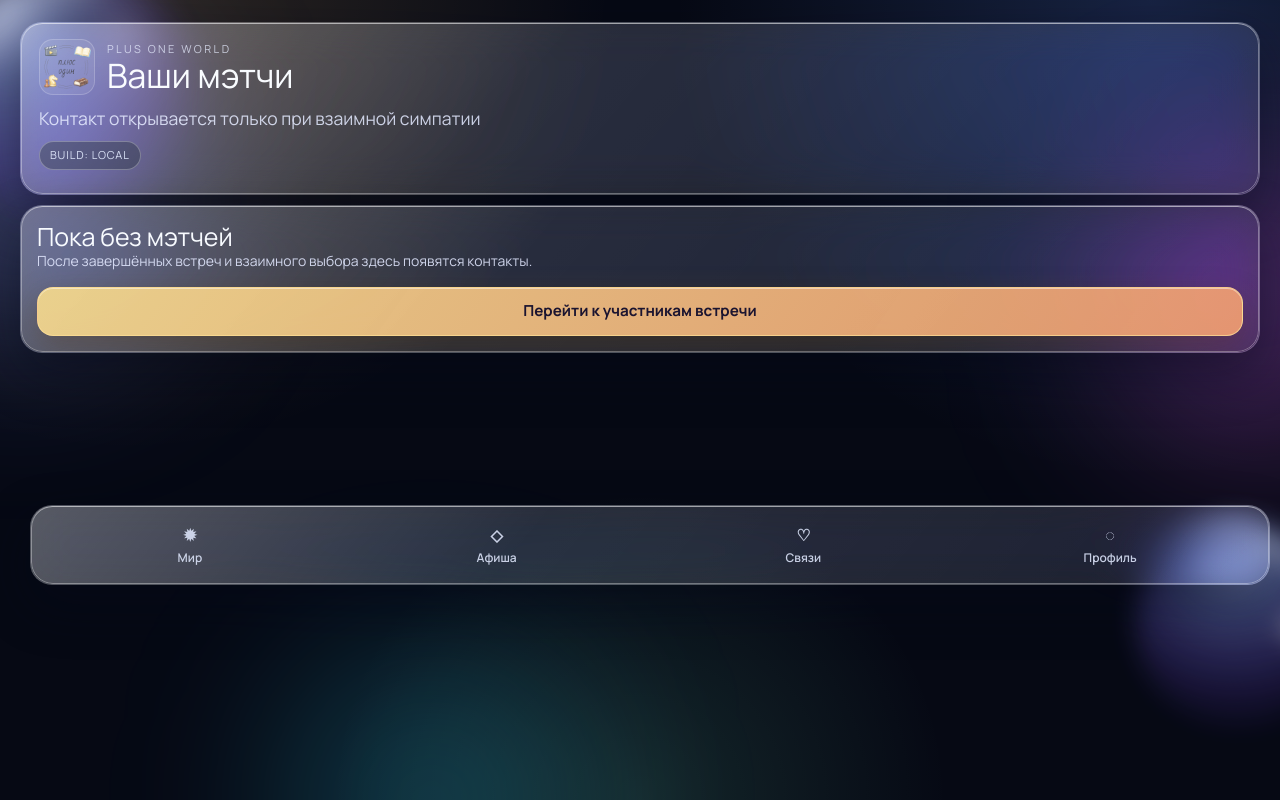
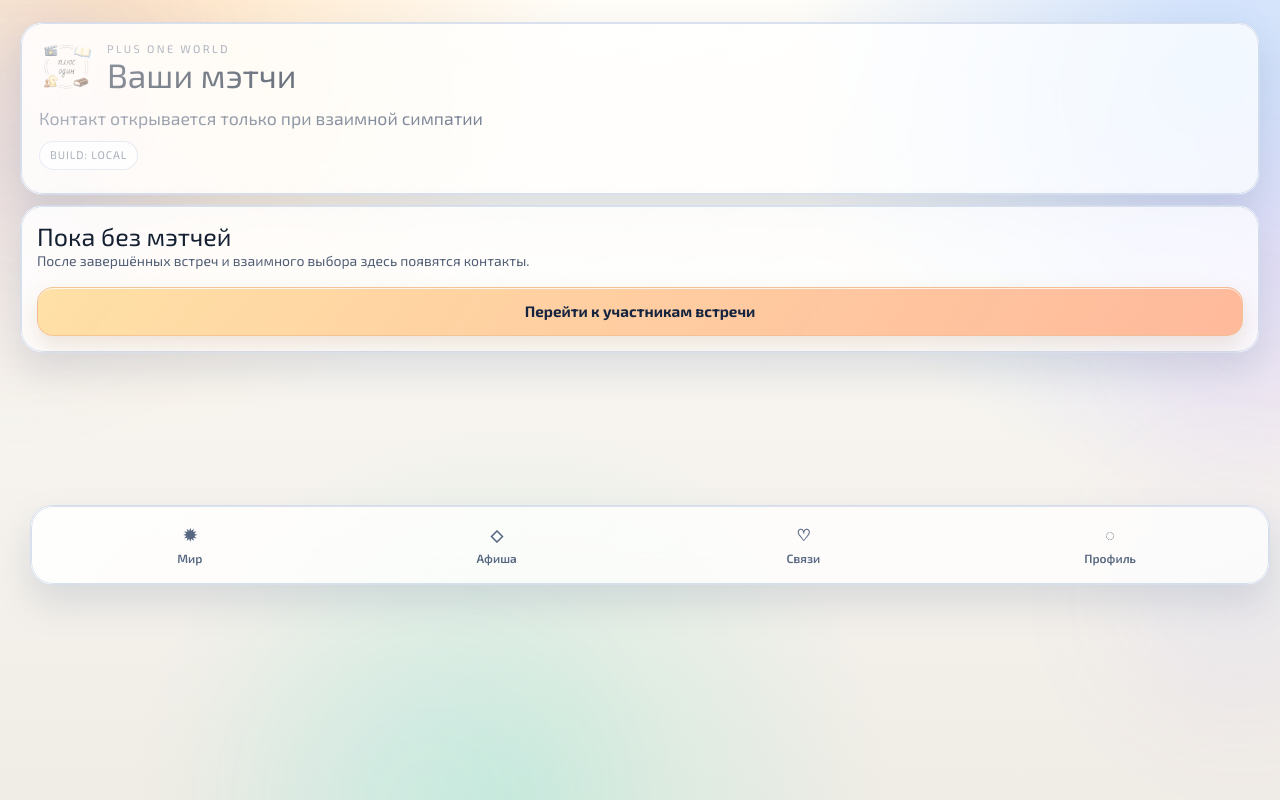
Before and after one commit to Fibonachhi/diana, a Next.js app: page /matches in a window 1280 px wide. Built offline with nearby package versions, Linux system fonts and the light colour scheme.

Commit message:
Switch to full light UI theme and new typography

```diff
--- a/app/globals.css
+++ b/app/globals.css
@@ -10,7 +10,7 @@
 @theme inline {
   --color-background: var(--background);
   --color-foreground: var(--foreground);
-  --font-sans: var(--font-manrope);
+  --font-sans: var(--font-exo2);
 }
 
 * {
@@ -23,7 +23,7 @@ body {
   min-height: 100dvh;
   overflow-x: hidden;
   color: var(--foreground);
-  font-family: var(--font-manrope), sans-serif;
+  font-family: var(--font-exo2), sans-serif;
   background:
     radial-gradient(circle at 12% 6%, rgba(74, 117, 255, 0.4), transparent 32%),
     radial-gradient(circle at 84% 7%, rgba(205, 76, 255, 0.26), transparent 31%),
@@ -1260,3 +1260,162 @@ body {
     grid-auto-columns: 76%;
   }
 }
+
+/* -------- Full Light Rebrand -------- */
+:root {
+  --background: #f8f6f1;
+  --foreground: #1c2433;
+}
+
+html,
+body {
+  color: #1c2433;
+  background:
+    radial-gradient(circle at 8% -5%, rgba(255, 208, 153, 0.6), transparent 33%),
+    radial-gradient(circle at 95% 8%, rgba(153, 192, 255, 0.5), transparent 30%),
+    radial-gradient(circle at 40% 100%, rgba(147, 230, 201, 0.35), transparent 34%),
+    linear-gradient(180deg, #fffdf8 0%, #f6f3ee 58%, #f0ece6 100%);
+}
+
+.ambient,
+.bg-orb {
+  opacity: 0.3;
+  filter: blur(70px);
+}
+
+.app-root {
+  background: transparent;
+}
+
+.app-header-v2 {
+  background: linear-gradient(125deg, rgba(255, 255, 255, 0.9), rgba(245, 249, 255, 0.85));
+  border-color: rgba(145, 166, 203, 0.35);
+}
+
+.eyebrow {
+  color: rgba(68, 84, 112, 0.8);
+}
+
+.app-header-v2 h1,
+.screen-title,
+.event-title,
+.section-row h2 {
+  color: #152033;
+}
+
+.subtitle,
+.event-meta,
+.muted,
+.game-card p,
+.onboarding-v2-card p,
+.onboarding-v2-hint {
+  color: rgba(52, 68, 96, 0.86);
+}
+
+.build-badge {
+  border-color: rgba(144, 166, 207, 0.4);
+  background: rgba(255, 255, 255, 0.75);
+  color: rgba(54, 69, 94, 0.8);
+}
+
+.mini-tabs {
+  background: rgba(255, 255, 255, 0.84);
+  border-color: rgba(132, 157, 202, 0.34);
+  box-shadow: 0 20px 45px rgba(90, 114, 150, 0.2);
+}
+
+.mini-tab {
+  color: rgba(65, 83, 114, 0.88);
+}
+
+.mini-tab-active {
+  color: #172034;
+  background: linear-gradient(122deg, #ffd797, #ffb79a);
+}
+
+.input,
+.details-pill,
+.event-chip,
+.hub-metric,
+.onboarding-v2-progress-block,
+.onboarding-v2-card,
+.map-preview,
+.taste-card,
+.onboarding-v2-btn {
+  border-color: rgba(137, 162, 204, 0.35);
+  background: rgba(255, 255, 255, 0.75);
+  color: #18243b;
+}
+
+.input::placeholder {
+  color: rgba(79, 101, 137, 0.58);
+}
+
+.input:focus {
+  outline: 2px solid rgba(111, 149, 233, 0.42);
+}
+
+.map-preview {
+  background:
+    linear-gradient(120deg, rgba(191, 213, 255, 0.4), rgba(255, 255, 255, 0.8)),
+    repeating-linear-gradient(45deg, rgba(73, 101, 142, 0.05) 0 10px, rgba(73, 101, 142, 0.1) 10px 20px);
+}
+
+.game-card,
+.onboarding-v2-card,
+.liquidGlass {
+  box-shadow: 0 14px 34px rgba(90, 109, 140, 0.18);
+}
+
+.brand-splash {
+  background:
+    radial-gradient(circle at 50% -15%, rgba(255, 190, 129, 0.45), transparent 38%),
+    radial-gradient(circle at 100% 0%, rgba(147, 185, 255, 0.42), transparent 35%),
+    linear-gradient(180deg, #fffcf6 0%, #f7f3ec 100%);
+}
+
+.brand-splash-bg {
+  background:
+    radial-gradient(circle at 50% 30%, rgba(255, 228, 180, 0.55), transparent 33%),
+    radial-gradient(circle at 50% 84%, rgba(173, 207, 255, 0.48), transparent 35%);
+}
+
+.brand-splash-logo-wrap h1 {
+  color: #13253e;
+}
+
+.brand-splash-logo-wrap p,
+.brand-loader-label {
+  color: rgba(49, 71, 106, 0.82);
+}
+
+.brand-loader {
+  background: rgba(79, 101, 137, 0.2);
+}
+
+.onboarding-v2 {
+  background:
+    radial-gradient(circle at 95% -10%, rgba(142, 187, 255, 0.5), transparent 34%),
+    radial-gradient(circle at 0% 90%, rgba(255, 204, 141, 0.42), transparent 34%),
+    linear-gradient(180deg, #fffdf8 0%, #f5f0e8 100%);
+}
+
+.onboarding-v2-kicker,
+.onboarding-v2-field span,
+.onboarding-v2-progress-block p {
+  color: rgba(75, 95, 130, 0.76);
+}
+
+.onboarding-v2-btn-primary,
+.button.accent,
+.button.primary {
+  color: #162338;
+}
+
+.onboarding-v2-btn-primary {
+  background: linear-gradient(120deg, #ffd89f, #ffb59d);
+}
+
+.section-link {
+  color: #2f5fb6;
+}
--- a/app/layout.tsx
+++ b/app/layout.tsx
@@ -1,12 +1,12 @@
 import type { Metadata } from "next";
-import { Manrope } from "next/font/google";
+import { Exo_2 } from "next/font/google";
 import Script from "next/script";
 import "./globals.css";
 import "@/src/styles/glass.css";
 import { TelegramSessionBootstrap } from "@/src/components/telegram-session-bootstrap";
 
-const manrope = Manrope({
-  variable: "--font-manrope",
+const exo2 = Exo_2({
+  variable: "--font-exo2",
   subsets: ["latin", "cyrillic"],
 });
 
@@ -22,7 +22,7 @@ export default function RootLayout({
 }>) {
   return (
     <html lang="ru">
-      <body className={`${manrope.variable} antialiased`}>
+      <body className={`${exo2.variable} antialiased`}>
         <Script src="https://telegram.org/js/telegram-web-app.js" strategy="beforeInteractive" />
         <TelegramSessionBootstrap />
         {children}
--- a/src/components/LiquidGlassButton/LiquidGlassButton.module.css
+++ b/src/components/LiquidGlassButton/LiquidGlassButton.module.css
@@ -24,21 +24,21 @@
 }
 
 .primary {
-  color: #f8f8ff;
-  background: linear-gradient(120deg, rgba(93, 108, 255, 0.84), rgba(177, 85, 255, 0.84));
-  border: 1px solid rgba(170, 176, 255, 0.75);
-  box-shadow: 0 14px 34px rgba(50, 47, 122, 0.45), inset 0 1px 0 rgba(255, 255, 255, 0.35);
+  color: #13233d;
+  background: linear-gradient(120deg, rgba(157, 198, 255, 0.94), rgba(146, 230, 213, 0.92));
+  border: 1px solid rgba(143, 183, 224, 0.75);
+  box-shadow: 0 10px 24px rgba(101, 130, 168, 0.25), inset 0 1px 0 rgba(255, 255, 255, 0.75);
 }
 
 .accent {
-  color: #1b1430;
-  background: linear-gradient(125deg, rgba(246, 218, 142, 0.92), rgba(244, 160, 113, 0.9));
-  border: 1px solid rgba(255, 223, 149, 0.72);
-  box-shadow: 0 12px 30px rgba(91, 59, 13, 0.35), inset 0 1px 0 rgba(255, 255, 255, 0.45);
+  color: #15243f;
+  background: linear-gradient(125deg, rgba(255, 223, 161, 0.95), rgba(255, 179, 147, 0.92));
+  border: 1px solid rgba(240, 189, 145, 0.75);
+  box-shadow: 0 10px 24px rgba(163, 120, 80, 0.2), inset 0 1px 0 rgba(255, 255, 255, 0.78);
 }
 
 .ghost {
-  color: rgba(236, 242, 255, 0.95);
-  background: rgba(255, 255, 255, 0.08);
-  border: 1px solid rgba(255, 255, 255, 0.25);
+  color: #30496e;
+  background: rgba(255, 255, 255, 0.7);
+  border: 1px solid rgba(150, 171, 205, 0.45);
 }
--- a/src/styles/glass.css
+++ b/src/styles/glass.css
@@ -1,12 +1,12 @@
 .liquidGlass {
-  background: rgba(255, 255, 255, 0.08);
-  backdrop-filter: blur(22px) saturate(180%);
-  -webkit-backdrop-filter: blur(22px) saturate(180%);
+  background: rgba(255, 255, 255, 0.74);
+  backdrop-filter: blur(18px) saturate(160%);
+  -webkit-backdrop-filter: blur(18px) saturate(160%);
   border-radius: 22px;
-  border: 1px solid rgba(255, 255, 255, 0.24);
+  border: 1px solid rgba(137, 162, 204, 0.32);
   box-shadow:
-    0 20px 50px rgba(4, 8, 24, 0.45),
-    inset 0 1px 0 rgba(255, 255, 255, 0.34);
+    0 18px 36px rgba(107, 126, 156, 0.2),
+    inset 0 1px 0 rgba(255, 255, 255, 0.75);
   position: relative;
   overflow: hidden;
 }
@@ -17,9 +17,9 @@
   inset: 0;
   background: linear-gradient(
     130deg,
-    rgba(255, 255, 255, 0.28),
-    rgba(255, 255, 255, 0.08) 40%,
-    rgba(255, 255, 255, 0.02)
+    rgba(255, 255, 255, 0.58),
+    rgba(255, 255, 255, 0.22) 40%,
+    rgba(255, 255, 255, 0.08)
   );
   pointer-events: none;
 }
@@ -28,7 +28,7 @@
   content: "";
   position: absolute;
   inset: -2px;
-  background: radial-gradient(circle at 24% 16%, rgba(112, 123, 255, 0.42), transparent 60%);
+  background: radial-gradient(circle at 24% 16%, rgba(128, 159, 255, 0.3), transparent 60%);
   filter: blur(24px);
   opacity: 0;
   transition: opacity 0.35s ease;
@@ -44,10 +44,10 @@
 
 .liquidGlassHover:hover {
   transform: translateY(-4px);
-  border-color: rgba(255, 255, 255, 0.4);
+  border-color: rgba(124, 154, 207, 0.45);
   box-shadow:
-    0 30px 70px rgba(0, 0, 0, 0.58),
-    inset 0 1px 0 rgba(255, 255, 255, 0.4);
+    0 24px 44px rgba(97, 119, 153, 0.26),
+    inset 0 1px 0 rgba(255, 255, 255, 0.82);
 }
 
 .liquidGlassHover:hover::after {
@@ -58,7 +58,7 @@
   position: absolute;
   inset: 0;
   border-radius: inherit;
-  border: 1px solid rgba(255, 255, 255, 0.35);
+  border: 1px solid rgba(146, 168, 206, 0.35);
   mask: linear-gradient(#fff 0 0) content-box, linear-gradient(#fff 0 0);
   mask-composite: xor;
   -webkit-mask: linear-gradient(#fff 0 0) content-box, linear-gradient(#fff 0 0);
```
